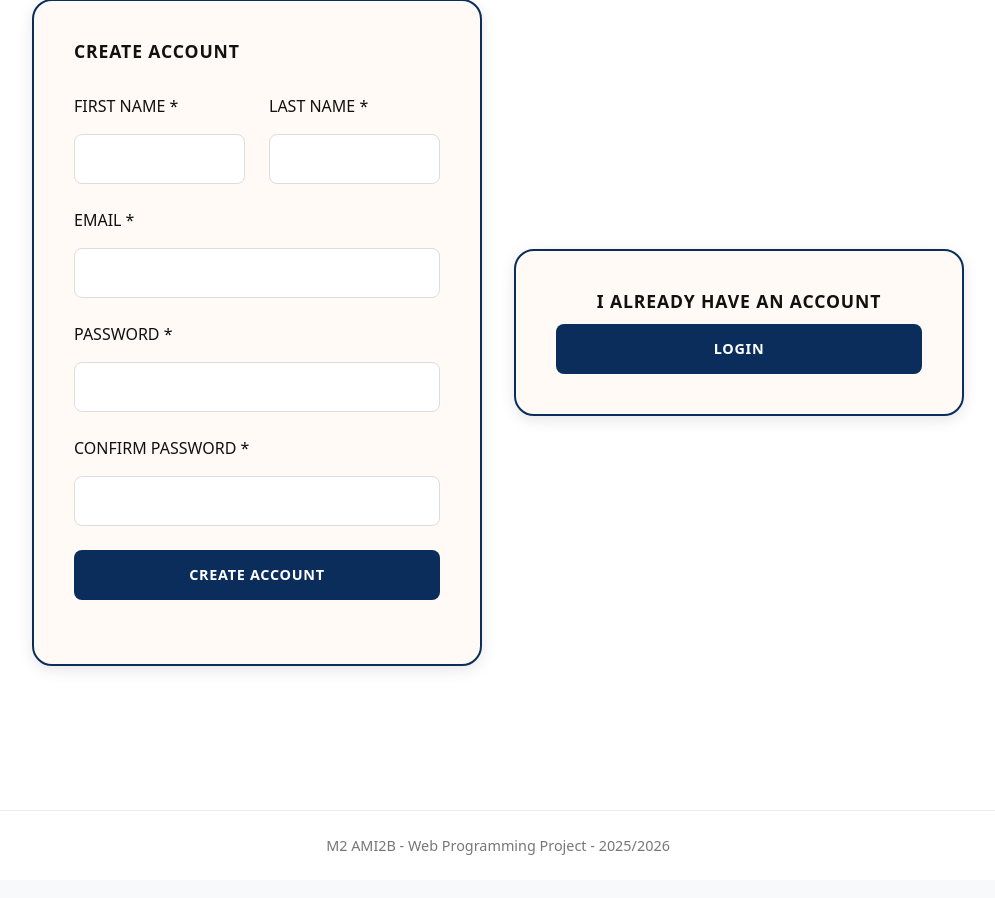
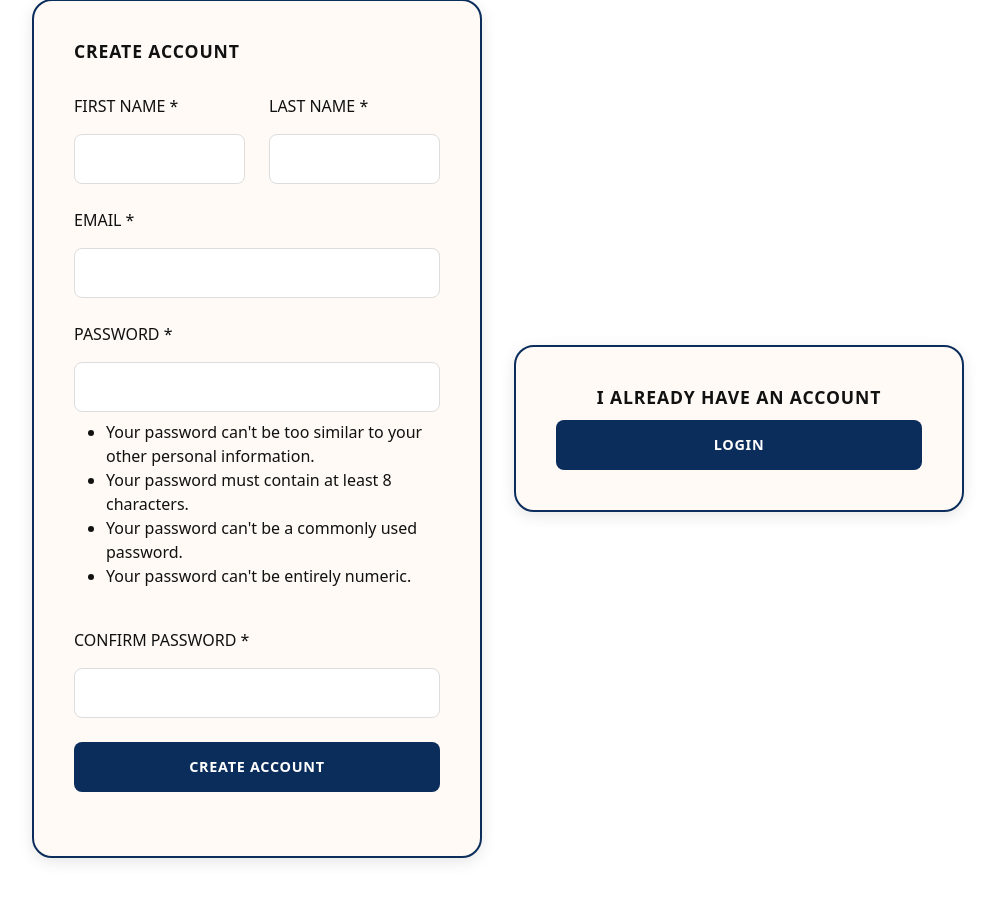
Before and after one commit to MiguelSenHer/projet-web-G4, a Django app: page /accounts/signup/ in a window 1280 px wide. Shown: the part 122-1020 px from the top of the page, without its empty margins (142-1137 px from the left). Before the commit the page ends 977 px from the top, so only its background shows below. Run offline with Django 5.2, Linux system fonts and the light colour scheme; parts of the project's set-up code (start-up, migrations or seed data) failed here and were passed over.

Commit message:
password creation specifications added rto html

```diff
--- a/src/accounts/templates/accounts/signup.html
+++ b/src/accounts/templates/accounts/signup.html
@@ -73,6 +73,12 @@ Sign up - InSillyClo
                     {% endfor %}
                   </div>
                 {% endif %}
+                  <ul class="password-rules">
+                    <li>Your password can't be too similar to your other personal information.</li>
+                    <li>Your password must contain at least 8 characters.</li>
+                    <li>Your password can't be a commonly used password.</li>
+                    <li>Your password can't be entirely numeric.</li>
+                  </ul>
               </div>
 
               <div class="form-group">
```
Also changed, not shown: src/accounts/templates/accounts/profile.html (+7 -0 lines).
